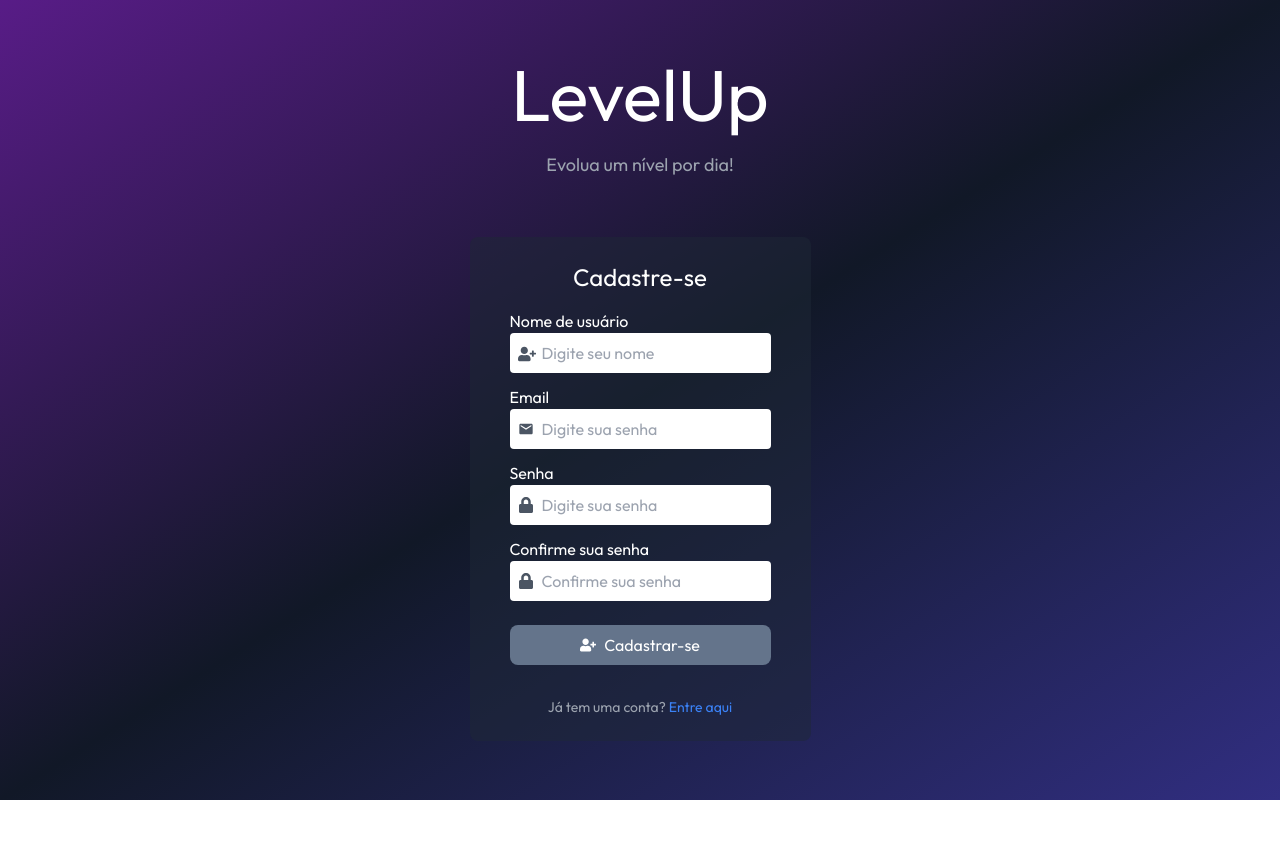
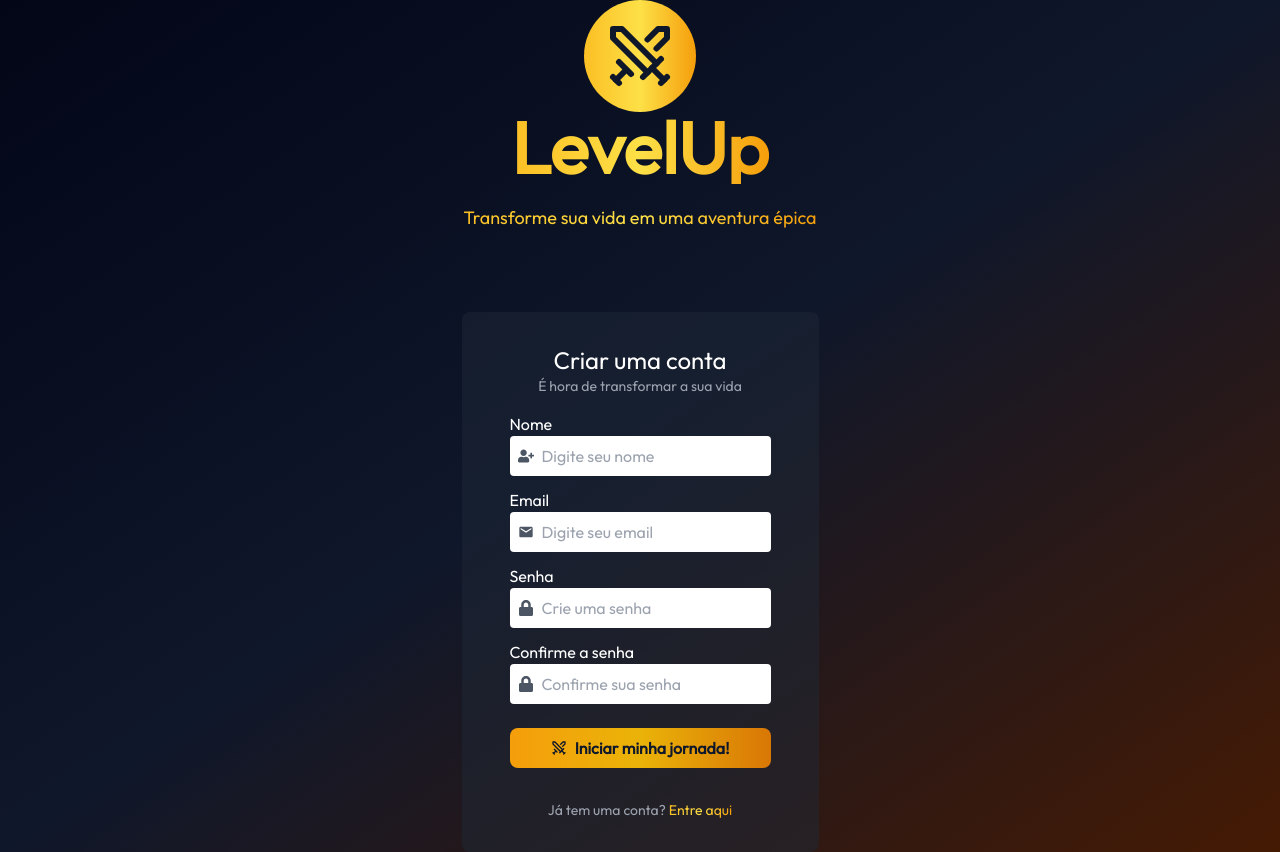
Before and after one commit to NGLedtx/levelup, a React (Vite) app: page /login in a window 1280 px wide. Both pictures are taken after a click on the link "Cadastre-se". Before the commit the page ends 800 px from the top, so only its background shows below. Built offline with nearby package versions, Linux system fonts and the light colour scheme.

Commit message:
refactor: componentize login form and improve auth UI

```diff
--- /dev/null
+++ b/src/components/form/Button.jsx
@@ -0,0 +1,14 @@
+function Button({ icon, text }) {
+  return (
+    <div>
+      <button
+        type="submit"
+        className="w-full p-2 rounded-lg bg-gradient-to-r from-amber-500 via-yellow-500 to-amber-600 mt-3 text-center flex items-center justify-center gap-2 text-slate-900 transition-colors font-bold shadow-amber-500/30 hover:from-amber-600 hover:via-yellow-600 hover:to-amber-700"
+      >
+        <div>{icon}</div>
+        <span>{text}</span>
+      </button>
+    </div>
+  );
+}
+export default Button;
--- /dev/null
+++ b/src/components/form/Input.jsx
@@ -0,0 +1,18 @@
+function Input({ type, text, placeholder, name, value, icon }) {
+  return (
+    <div>
+      <label htmlFor={name}>{text}</label>
+      <div className="relative">
+        <div className="absolute left-2 top-3 text-gray-600">{icon}</div>
+        <input
+          type={type}
+          placeholder={placeholder}
+          id={name}
+          className="text-gray-800 pl-8 outline-none focus:ring-2 focus:ring-gray-500 rounded h-10"
+          required
+        />
+      </div>
+    </div>
+  );
+}
+export default Input;
--- a/src/components/pages/Login.jsx
+++ b/src/components/pages/Login.jsx
@@ -1,96 +1,83 @@
+import Input  from "../form/Input.jsx";
+import Button from "../form/Button.jsx";
 import { useState } from "react";
 import { FaLock, FaUserPlus } from "react-icons/fa";
 
 import { IoEnterOutline } from "react-icons/io5";
 import { MdEmail } from "react-icons/md";
+import { LuSwords } from "react-icons/lu";
 
 function Login() {
   const [isLogin, setIsLogin] = useState(true);
   return (
-    <div className="flex flex-col justify-evenly items-center bg-transparent h-screen text-white">
-      <div className="flex flex-col justify-center items-center gap-5">
-        <h1 className="text-7xl">LevelUp</h1>
-        <p className="text-lg text-gray-400">Evolua um nível por dia!</p>
+    <div className="min-h-screen bg-gradient-to-br from-slate-950 via-slate-900 to-amber-950 flex flex-col items-center justify-center px-4 relative overflow-hidden text-white">
+      <div className="bg-gradient-to-r from-amber-400 via-yellow-300 to-amber-500 rounded-full p-5">
+        <LuSwords className="text-7xl font-semibold text-slate-900"/>
+      </div>
+      <div className="flex flex-col justify-center items-center gap-5 mb-20">
+        <h1 className="text-7xl bg-gradient-to-r from-amber-400 via-yellow-300 to-amber-500 bg-clip-text text-transparent font-semibold">LevelUp</h1>
+        <p className="text-lg bg-gradient-to-r from-amber-400 via-yellow-300 to-amber-500 bg-clip-text text-transparent">Transforme sua vida em uma aventura épica</p>
       </div>
 
-      <div className=" flex justify-center flex-col items-center bg-gray-800/50 rounded-lg p-6">
-        <h2 className="text-2xl">{isLogin ? "Login" : "Cadastre-se"}</h2>
-
+      <div className=" flex justify-center flex-col items-center bg-gray-800/50 rounded-lg p-8">
+        <h2 className="text-2xl">{isLogin ? "Bem vindo de volta" : "Criar uma conta"}</h2>
+        <p className="text-sm text-gray-400">{isLogin ? "O retorno do Herói ":"É hora de transformar a sua vida"}</p>
         <form className="flex flex-col p-4 gap-3">
           <div>
-            <label htmlFor="username">Nome de usuário</label>
-            <div className="relative">
-              <FaUserPlus className="absolute left-2 top-3 text-gray-600 text-lg" />
-              <input
+              <Input
               type="text"
-                id="username"
+              text="Nome"
+              name="name"
               placeholder="Digite seu nome"
-                className="text-gray-800 pl-8 outline-none focus:ring-2 focus:ring-gray-500 rounded h-10"
+              icon={<FaUserPlus/>}
               />
-            </div>
             </div>
           {!isLogin && (
             <div>
-              <label htmlFor="password">Email</label>
-              <div className="relative">
-                <MdEmail className="absolute left-2 top-3 text-gray-600" />
-                <input
+              <Input
               type="email"
-                  id="email"
-                  placeholder="Digite sua senha"
-                  className="text-gray-800 pl-8 outline-none focus:ring-2 focus:ring-gray-500 rounded h-10"
+              text="Email"
+              name="email"
+              placeholder="Digite seu email"
+              icon={<MdEmail/>}
               />
-              </div>
             </div>
           )}
           <div>
-            <label htmlFor="password">Senha</label>
-            <div className="relative">
-              <FaLock className="absolute left-2 top-3 text-gray-600" />
-              <input
+            <Input
               type="password"
-                id="password"
-                placeholder="Digite sua senha"
-                className="text-gray-800 pl-8 outline-none focus:ring-2 focus:ring-gray-500 rounded h-10"
+              text="Senha"
+              name="password"
+              placeholder="Crie uma senha"
+              icon={<FaLock/>}
               />
-            </div>
           </div>
           {!isLogin && (
             <div>
-              <label htmlFor="password">Confirme sua senha</label>
-              <div className="relative">
-                <FaLock className="absolute left-2 top-3 text-gray-600" />
-                <input
+              <Input
               type="password"
-                  id="password"
+              text="Confirme a senha"
+              name="password"
               placeholder="Confirme sua senha"
-                  className="text-gray-800 pl-8 outline-none focus:ring-2 focus:ring-gray-500 rounded h-10"
+              icon={<FaLock/>}
               />
             </div>
-            </div>
+          )}
+          {!isLogin ? (
+            <Button
+          icon={<LuSwords/>}
+          text="Iniciar minha jornada!"/>
+          ):(
+            <Button
+          icon={<IoEnterOutline/>}
+          text="Entrar"/>
           )}
 
-          <button
-            type="submit"
-            className="w-full p-2 rounded-lg bg-slate-500 mt-3 text-center flex items-center justify-center gap-2 hover:bg-slate-600 transition-colors"
-          >
-            {isLogin ? (
-              <>
-                <IoEnterOutline />
-                <span>Login</span>
-              </>
-            ) : (
-              <>
-                <FaUserPlus />
-                <span>Cadastrar-se</span>
-              </>
-            )}
-          </button>
         </form>
         <p className="text-gray-400 text-sm mt-4">
           {!isLogin ? "Já tem uma conta?" : "Não tem uma conta?"}{" "}
           <a
-            className="text-blue-500 hover:underline cursor-pointer"
+            className="bg-gradient-to-r from-amber-400 via-yellow-300 to-amber-500 bg-clip-text text-transparent cursor-pointer"
             onClick={() => setIsLogin(!isLogin)}
           >
             {!isLogin ? "Entre aqui" : "Cadastre-se"}
```
Lines whose indentation alone changed are shown as unchanged.
